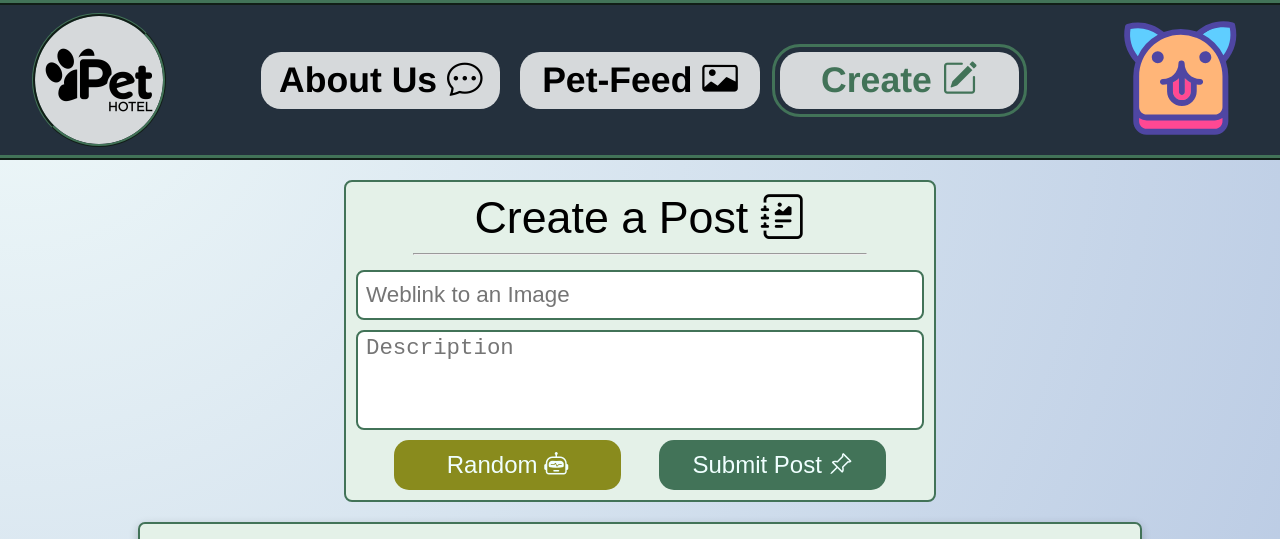
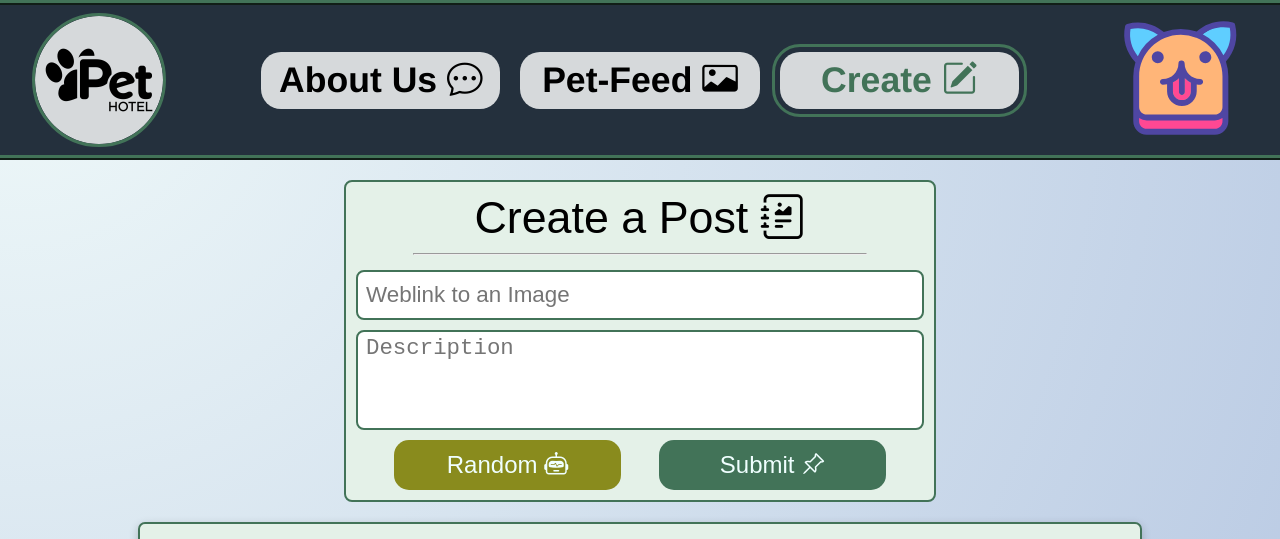
Before and after one commit to Simon-R0256/Pet-Hotel, a React (Create React App) app: page / in a window 1280 px wide. Both pictures are taken after a click on the item "Create". Shown: the top 539 px of the page. Built offline with nearby package versions, Linux system fonts and the light colour scheme.

Commit message:
VoteButton fixes

```diff
--- a/src/Components/CreatePost.jsx
+++ b/src/Components/CreatePost.jsx
@@ -90,7 +90,7 @@ export default function CreatePost({handleRoute}){
                     onChange={(event) => {setInfo(event.target.value)}}
                 />
                 <div className="flexRow buttonWrapper">
-                    <Tippy content={
+                    <Tippy hideOnClick="true" content={
                         <span className="toolTip">
                             Automatic generated Post containing a dog image and a fact
                         </span>}>
@@ -99,12 +99,12 @@ export default function CreatePost({handleRoute}){
                         </button>
                     </Tippy>
 
-                    <Tippy content={
+                    <Tippy hideOnClick="true" content={
                         <span className="toolTip">
                             Submits your own post like shown in the preview
                         </span>}>
                         <button onClick={handleCreatePost} color="green" className="postButton">
-                            Submit Post <i className="bi bi-pin-angle"></i>
+                            Submit <i className="bi bi-pin-angle"></i>
                         </button>
                     </Tippy>
                 </div>
--- a/src/Components/petfeed.css
+++ b/src/Components/petfeed.css
@@ -84,7 +84,10 @@
     font-size: 3rem;
     margin: 0 0.6rem;
     cursor: pointer;
-    -webkit-tap-highlight-color: transparent;
+}
+
+.voteButton:active, .voteButton:focus{
+    -webkit-tap-highlight-color: transparent !important;
 }
 
 .green, .voteGreen:hover {
--- a/src/index.css
+++ b/src/index.css
@@ -26,7 +26,7 @@ input,textarea,button,select,a {
 
 .pageLogo{
     max-width: calc(70px + 5vw);
-    border: 3px #427358 ridge;
+    border: 3px #427358 solid;
     border-radius: 50%;
 }
 
```
